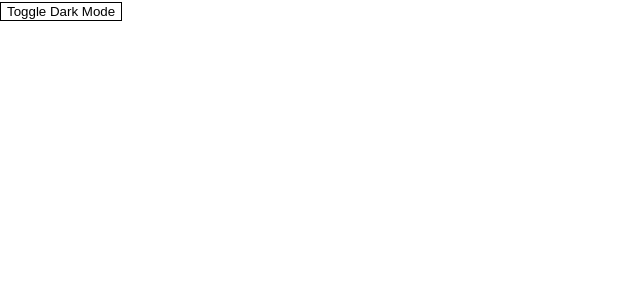
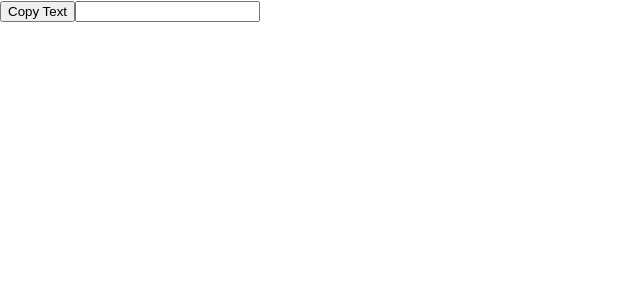
Before and after one commit to george-w-boo/custom-hooks, a React (Create React App) app: page / in a window 1280 px wide. Shown: the top 300 px of the page, without its empty margins (0-640 px from the left). Built offline with nearby package versions, Linux system fonts and the light colour scheme.

Commit message:
add useCopyToClipBoard

```diff
--- a/package.json
+++ b/package.json
@@ -6,6 +6,7 @@
     "@testing-library/jest-dom": "^5.16.4",
     "@testing-library/react": "^13.3.0",
     "@testing-library/user-event": "^13.5.0",
+    "copy-to-clipboard": "^3.3.1",
     "react": "^18.2.0",
     "react-dom": "^18.2.0",
     "react-scripts": "5.0.1",
--- a/src/App.js
+++ b/src/App.js
@@ -18,6 +18,7 @@ import StateWithValidation from "./components/StateWithValidation";
 import Size from "./components/Size";
 import ClickAwayListener from "./components/ClickAwayListener";
 import DarkMode from "./components/DarkMode/DarkMode";
+import CopyToClipboardCopmponent from "./components/CopyToClipboard";
 
 function App() {
   return (
@@ -40,8 +41,9 @@ function App() {
       <GeolocationComponent />
       <StateWithValidation />
       <Size />
-      <ClickAwayListener /> */}
-      <DarkMode />
+      <ClickAwayListener />
+      <DarkMode /> */}
+      <CopyToClipboardCopmponent />
     </>
   );
 }
--- /dev/null
+++ b/src/components/CopyToClipboard.jsx
@@ -0,0 +1,14 @@
+import { useCopyToClipboard } from "../customHooks/useCopyToClipboard"
+
+export default function CopyToClipboardCopmponent() {
+  const [copyToClipboard, { success }] = useCopyToClipboard()
+
+  return (
+    <>
+      <button onClick={() => copyToClipboard("This was copied")}>
+        {success ? "Copied" : "Copy Text"}
+      </button>
+      <input type="text" />
+    </>
+  )
+}
--- /dev/null
+++ b/src/customHooks/useCopyToClipboard.js
@@ -0,0 +1,16 @@
+import { useState } from "react";
+import copy from "copy-to-clipboard";
+
+export const useCopyToClipboard = () => {
+  const [value, setValue] = useState();
+  const [success, setSuccess] = useState();
+
+  const copyToClipBoard = (text, options) => {
+    const result = copy(text, options);
+
+    if (result) setValue(text);
+
+    setSuccess(result);
+  };
+  return [copyToClipBoard, { success }];
+};
```
Also changed, not shown: 1 other file (tests, documents, lock files or other folders).
